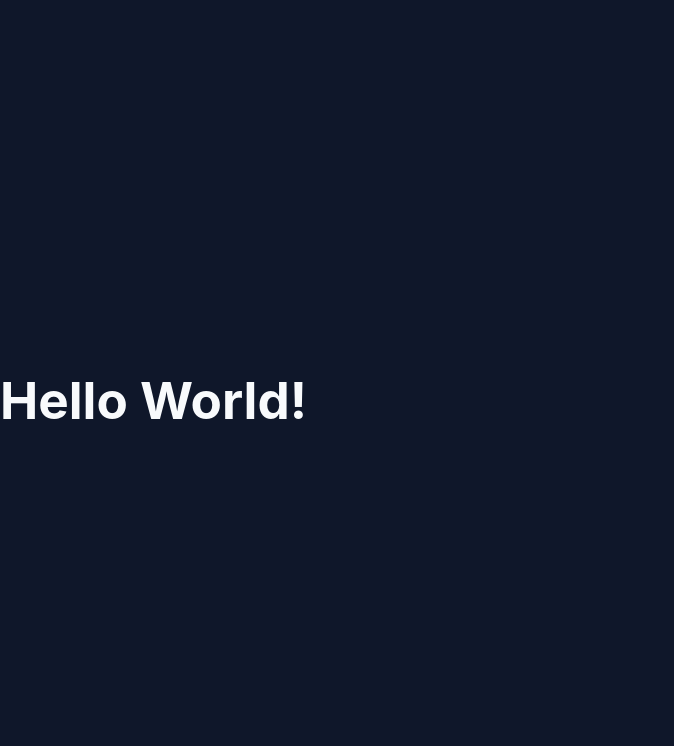
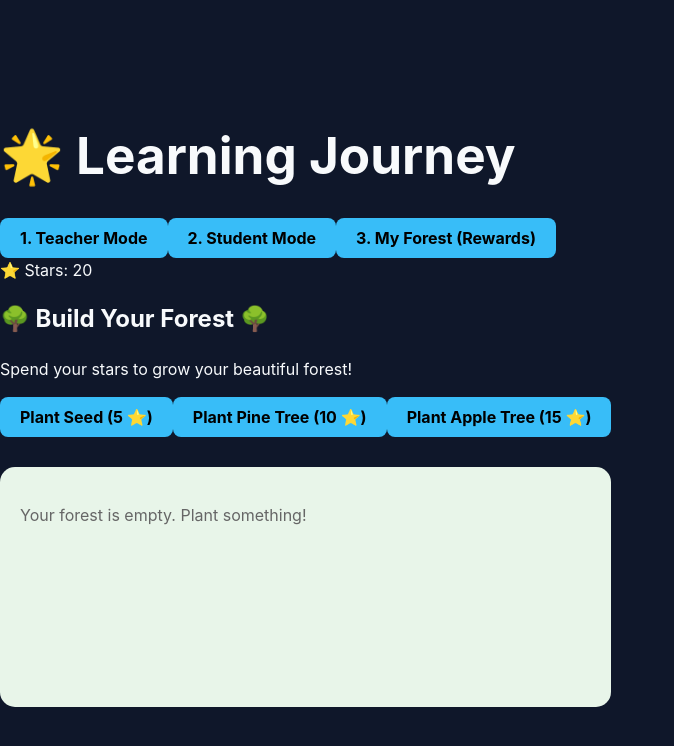
Before and after one commit to Victor2275/HOTHproject, a React (Vite) app in the folder frontend/: page / in a window 1280 px wide. Shown: the top 746 px of the page, without its empty margins (0-674 px from the left). Built offline with nearby package versions, Linux system fonts and the light colour scheme.

Commit message:
Code for website (Draft 1)

```diff
--- a/frontend/src/App.jsx
+++ b/frontend/src/App.jsx
@@ -1,10 +1,33 @@
-import React from 'react';
+import { useState } from 'react';
+import TeacherView from './components/TeacherView';
+import StudentView from './components/StudentView';
+import RewardView from './components/RewardView';
 import './App.css';
 
-function App() {
-    return (
-        <h1> Hello World! </h1>
-    );
+export default function App() {
+  const [activeTab, setActiveTab] = useState('reward'); // Tabs: 'teacher', 'student', 'reward'
+  const [points, setPoints] = useState(20); // Starting with 20 points for testing
+  const [tasks, setTasks] = useState([
+    { id: 1, title: "Basic Math", steps: ["Read the numbers", "Add them together", "Write the answer"] }
+  ]);
+
+  return (
+    <div className="app-container">
+      <header>
+        <h1>🌟 Learning Journey</h1>
+        <nav>
+          <button onClick={() => setActiveTab('teacher')}>1. Teacher Mode</button>
+          <button onClick={() => setActiveTab('student')}>2. Student Mode</button>
+          <button onClick={() => setActiveTab('reward')}>3. My Forest (Rewards)</button>
+        </nav>
+        <div className="points-display">⭐ Stars: {points}</div>
+      </header>
+
+      <main>
+        {activeTab === 'teacher' && <TeacherView tasks={tasks} setTasks={setTasks} />}
+        {activeTab === 'student' && <StudentView tasks={tasks} points={points} setPoints={setPoints} />}
+        {activeTab === 'reward' && <RewardView points={points} setPoints={setPoints} />}
+      </main>
+    </div>
+  );
 }
-
-export default App;
--- /dev/null
+++ b/frontend/src/components/RewardView.jsx
@@ -0,0 +1,58 @@
+import { useState } from 'react';
+
+export default function RewardView({ points, setPoints }) {
+  // State to hold the items the student has planted in their forest
+  const [forest, setForest] = useState([]);
+
+  // Function to handle buying a tree
+  const plantTree = (treeType, cost) => {
+    if (points >= cost) {
+      setPoints(points - cost); // Deduct the points
+      // Add the new tree to the forest array
+      setForest([...forest, { id: Date.now(), emoji: treeType }]);
+    } else {
+      alert("You need more stars to plant this! Keep completing tasks. 🌟");
+    }
+  };
+
+  return (
+    <div className="reward-view">
+      <h2>🌳 Build Your Forest 🌳</h2>
+      <p>Spend your stars to grow your beautiful forest!</p>
+
+      <div className="store-panel">
+        {/* Different items cost different amounts */}
+        <button onClick={() => plantTree('🌱', 5)} disabled={points < 5}>
+          Plant Seed (5 ⭐)
+        </button>
+        <button onClick={() => plantTree('🌲', 10)} disabled={points < 10}>
+          Plant Pine Tree (10 ⭐)
+        </button>
+        <button onClick={() => plantTree('🍎', 15)} disabled={points < 15}>
+          Plant Apple Tree (15 ⭐)
+        </button>
+      </div>
+
+      <div className="forest-grid" style={{
+        display: 'flex',
+        flexWrap: 'wrap',
+        gap: '20px',
+        marginTop: '30px',
+        minHeight: '200px',
+        background: '#e8f5e9',
+        padding: '20px',
+        borderRadius: '15px'
+      }}>
+        {forest.length === 0 ? (
+          <p style={{ color: '#666' }}>Your forest is empty. Plant something!</p>
+        ) : (
+          forest.map((item) => (
+            <span key={item.id} style={{ fontSize: '3rem', animation: 'pop-in 0.5s ease' }}>
+              {item.emoji}
+            </span>
+          ))
+        )}
+      </div>
+    </div>
+  );
+}
--- /dev/null
+++ b/frontend/src/components/StudentView.jsx
@@ -0,0 +1,54 @@
+
+import { useState } from 'react';
+
+export default function StudentView({ tasks, points, setPoints }) {
+  const [currentStep, setCurrentStep] = useState(0);
+  const [showMoodWheel, setShowMoodWheel] = useState(false);
+
+  // Grab the first task for this demo
+  const task = tasks[0];
+
+  const handleCompleteStep = () => {
+    if (currentStep < task.steps.length - 1) {
+      setCurrentStep(currentStep + 1);
+    } else {
+      setShowMoodWheel(true);
+      setPoints(points + 10); // Reward the child for finishing!
+    }
+  };
+
+  const handleMoodSelect = (mood) => {
+    alert(`You felt ${mood}! Great job finishing your task. Go check your Forest!`);
+    setShowMoodWheel(false);
+    setCurrentStep(0); // reset for next time
+  };
+
+  if (!task) return <p>No tasks available! Ask the teacher to add one.</p>;
+
+  return (
+    <div className="student-view" style={{ textAlign: 'center' }}>
+      <h2>🎒 Student Task</h2>
+
+      {!showMoodWheel ? (
+        <div className="task-card">
+          <h3>Task: {task.title}</h3>
+          <div className="step-box" style={{ fontSize: '1.5rem', margin: '20px', padding: '20px', background: '#fff9c4', borderRadius: '10px' }}>
+            <strong>Step {currentStep + 1}:</strong> {task.steps[currentStep]}
+          </div>
+          <button onClick={handleCompleteStep} style={{ fontSize: '1.2rem', padding: '10px 20px' }}>
+            I did it! ✅
+          </button>
+        </div>
+      ) : (
+        <div className="mood-wheel">
+          <h3>How did this task make you feel?</h3>
+          <div style={{ display: 'flex', justifyContent: 'center', gap: '20px', marginTop: '20px' }}>
+            <button onClick={() => handleMoodSelect('Happy')} style={{ fontSize: '3rem', background: 'transparent', border: 'none', cursor: 'pointer' }}>😀</button>
+            <button onClick={() => handleMoodSelect('Okay')} style={{ fontSize: '3rem', background: 'transparent', border: 'none', cursor: 'pointer' }}>😐</button>
+            <button onClick={() => handleMoodSelect('Frustrated')} style={{ fontSize: '3rem', background: 'transparent', border: 'none', cursor: 'pointer' }}>😤</button>
+          </div>
+        </div>
+      )}
+    </div>
+  );
+}
--- /dev/null
+++ b/frontend/src/components/TeacherView.jsx
@@ -0,0 +1,48 @@
+import { useState } from 'react';
+
+export default function TeacherView({ tasks, setTasks }) {
+  const [taskInput, setTaskInput] = useState('');
+
+  const handleBreakdown = () => {
+    if (!taskInput) return;
+
+    // In a full app, this is where you'd call an AI API to break down the task.
+    // Here we create mock steps for demonstration.
+    const newTask = {
+      id: Date.now(),
+      title: taskInput,
+      steps: ["Read the problem carefully.", "Identify the numbers.", "Solve the problem.", "Check your work."]
+    };
+
+    setTasks([...tasks, newTask]);
+    setTaskInput('');
+  };
+
+  return (
+    <div className="teacher-view">
+      <h2>👩‍🏫 Teacher Dashboard</h2>
+      <div className="input-group">
+        <label>Enter a task or question for the student:</label>
+        <br />
+        <textarea
+          value={taskInput}
+          onChange={(e) => setTaskInput(e.target.value)}
+          placeholder="e.g., Solve 5 + 3"
+          rows="3"
+          style={{ width: '100%', maxWidth: '400px', marginTop: '10px' }}
+        />
+        <br />
+        <button onClick={handleBreakdown} style={{ marginTop: '10px' }}>
+          Break Down into Steps
+        </button>
+      </div>
+
+      <h3>Current Tasks:</h3>
+      <ul>
+        {tasks.map(task => (
+          <li key={task.id}>{task.title} (Has {task.steps.length} steps)</li>
+        ))}
+      </ul>
+    </div>
+  );
+}
```
Also changed, not shown: 1 other file (tests, documents, lock files or other folders).
